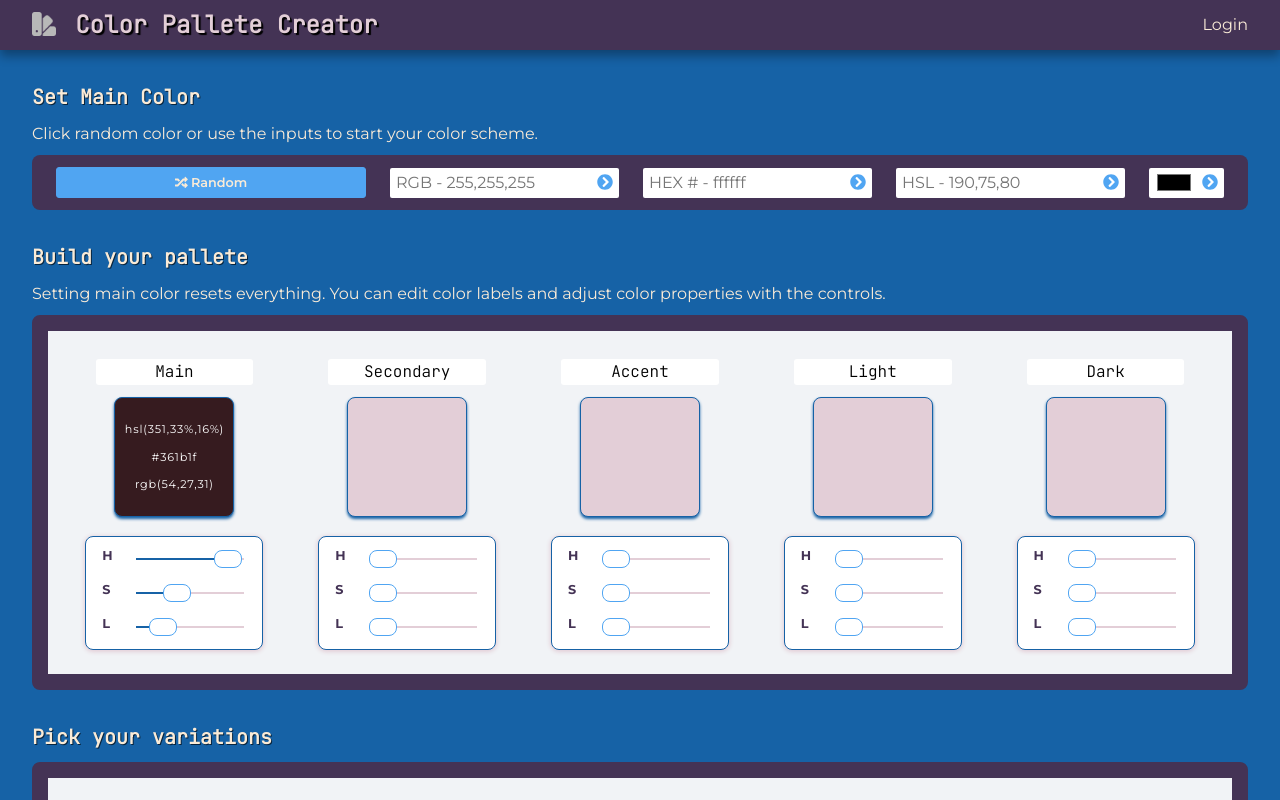
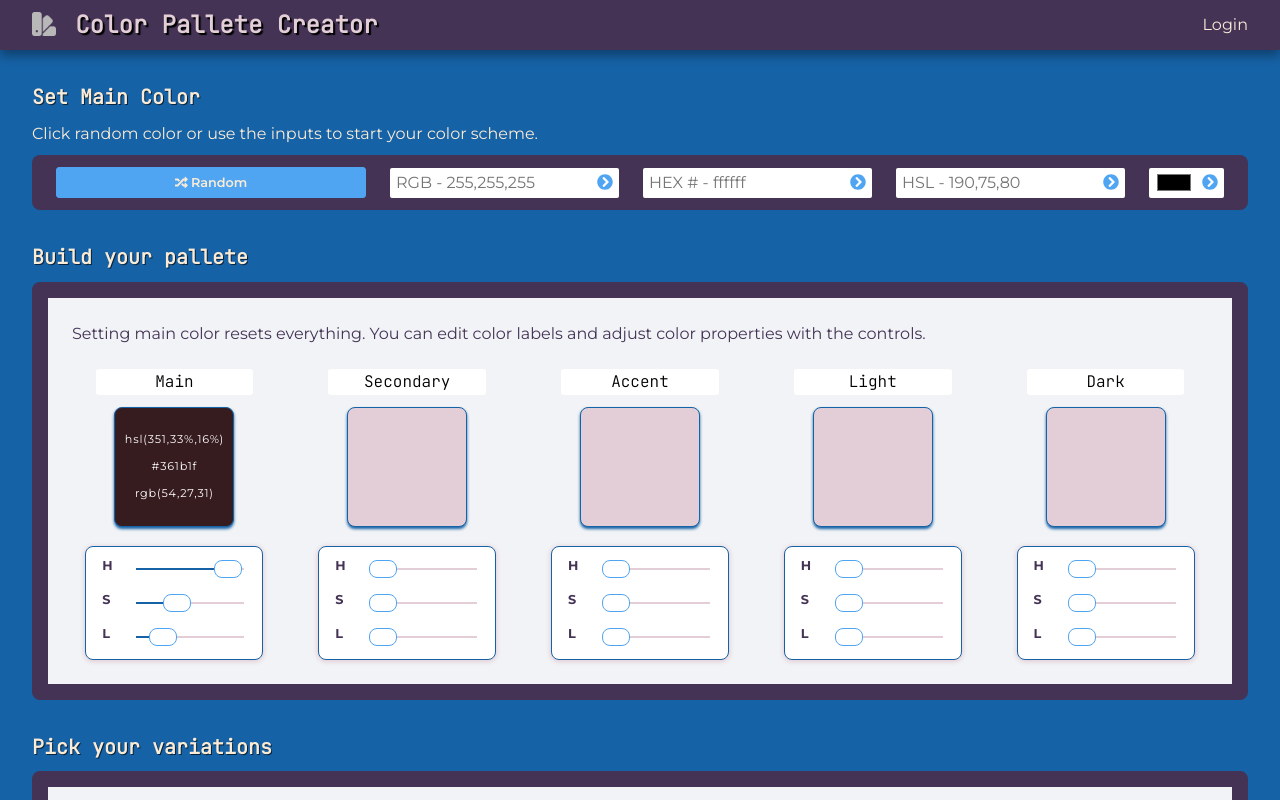
Before and after one commit to rogerio-romao/pallete-creator, a Vue app: page / in a window 1280 px wide. Both pictures are taken after a click on the button "Random". Shown: the top 800 px of the page. Built offline with nearby package versions, Linux system fonts and the light colour scheme; a web font is replaced by a local one.

Commit message:
moved description inside colors pane

```diff
--- a/src/App.vue
+++ b/src/App.vue
@@ -14,10 +14,6 @@
     <!-- color pallete pane  -->
     <div v-if="mainHSL">
       <h2>Build your pallete</h2>
-      <p class="description">
-        Setting main color resets everything. You can edit color labels and
-        adjust color properties with the controls.
-      </p>
       <ColorsPane />
     </div>
 
@@ -33,10 +29,7 @@
     <!-- mini slots / variations  -->
     <div v-if="uniqueColors.size">
       <h2>Pick your variations</h2>
-      <MiniSlots
-        @copyPallete="showCopyModal = true"
-        @savePallete="showSaveModal = true"
-      />
+      <MiniSlots />
     </div>
 
     <!-- saved palletes -->
--- a/src/components/ColorsPane.vue
+++ b/src/components/ColorsPane.vue
@@ -1,10 +1,19 @@
 <template>
   <!-- wrapper  -->
   <section class="pallete-pane">
-    <!-- individual slot  -->
-    <template v-for="i in 5" :key="i">
-      <ColorSlot :slotNumber="i" />
-    </template>
+    <!-- header  -->
+    <div class="pallete-pane-header">
+      <p class="description">
+        Setting main color resets everything. You can edit color labels and
+        adjust color properties with the controls.
+      </p>
+    </div>
+    <!-- individual slots  -->
+    <div class="pallete-pane-slots">
+      <template v-for="i in 5" :key="i">
+        <ColorSlot :slotNumber="i" />
+      </template>
+    </div>
   </section>
 </template>
 
--- a/src/style/app.css
+++ b/src/style/app.css
@@ -294,14 +294,22 @@ h2 {
 /* Pallette Pane  */
 
 .pallete-pane {
-  display: flex;
-  justify-content: center;
-  gap: 1.75rem;
   border: var(--bd-lg) solid var(--clr-main);
   border-radius: var(--base-radius);
   padding: 1.5rem;
   background-color: var(--clr-light);
   margin-bottom: var(--mb-lg);
+}
+
+.pallete-pane-header {
+  color: var(--clr-main);
+  margin-bottom: var(--mb-md);
+}
+
+.pallete-pane-slots {
+  display: flex;
+  justify-content: center;
+  gap: 1.75rem;
 }
 
 /* color slots  */
```
